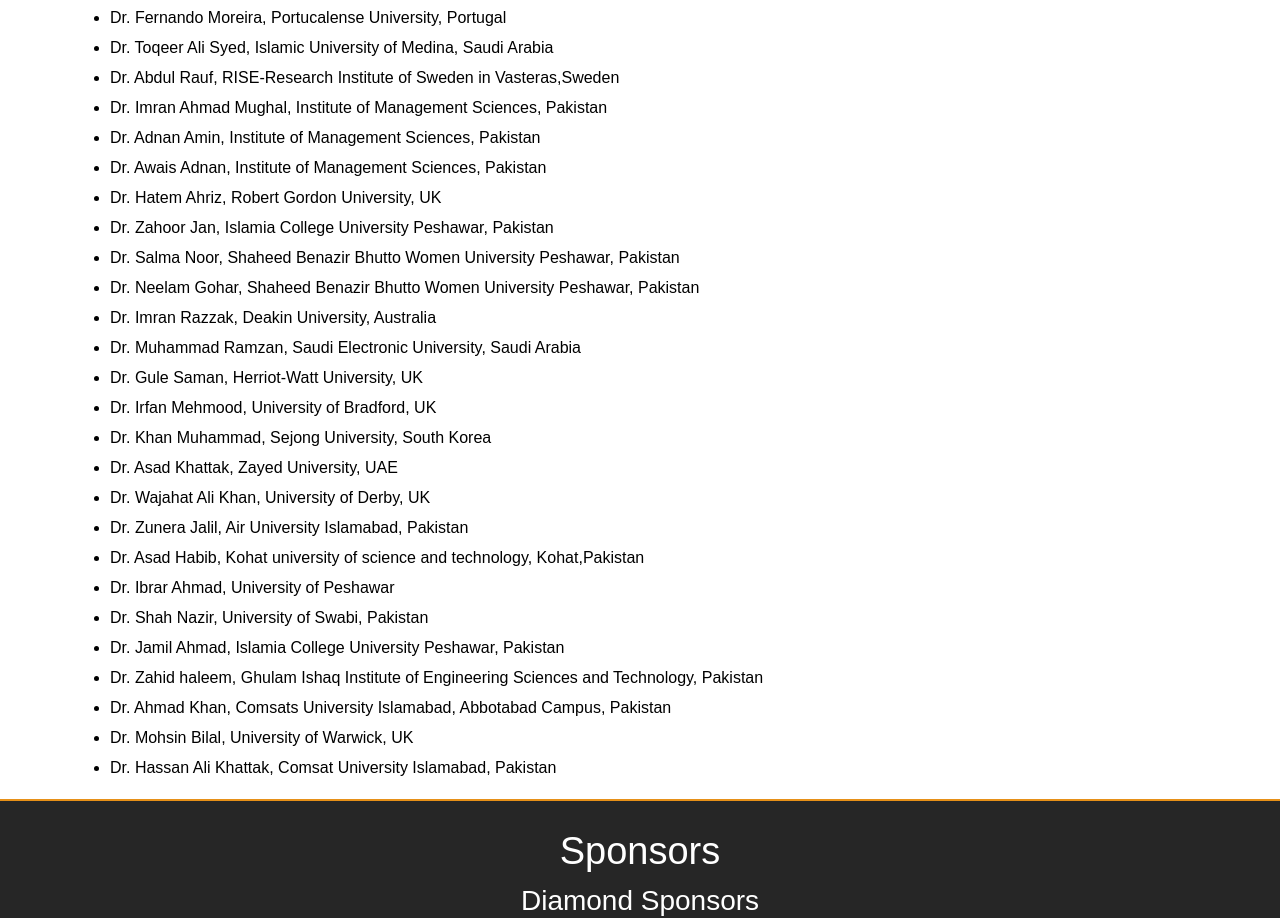
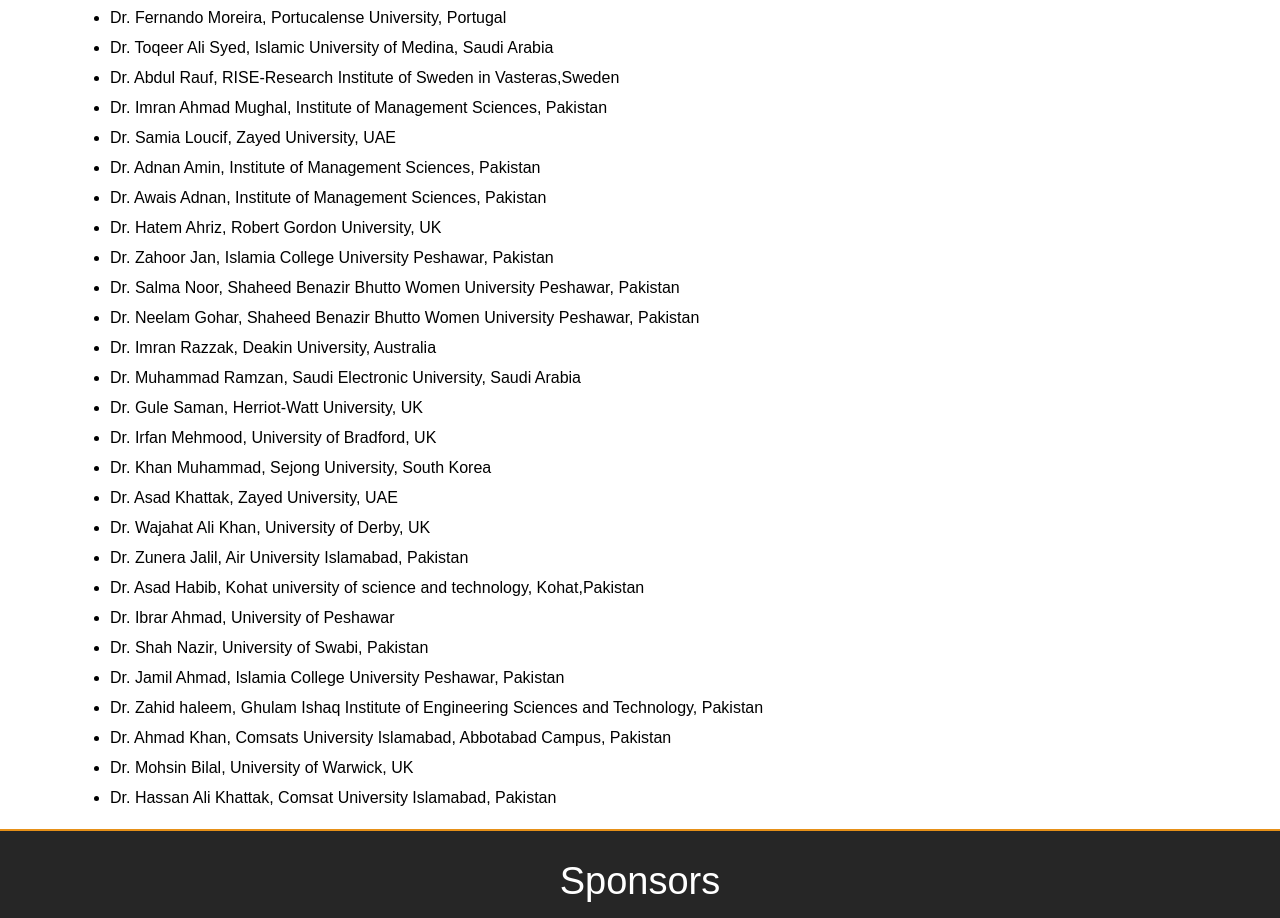
Before and after one commit to alisolehria/ICACS-site, a React (Create React App) app: page /technicalcommitee in a window 1280 px wide. Shown: the part 1200-2118 px from the top of the page. Built offline with nearby package versions, Linux system fonts and the light colour scheme.

Commit message:
minor changes

```diff
--- a/src/Organisers.js
+++ b/src/Organisers.js
@@ -35,7 +35,6 @@ class Organisers extends React.Component {
     <br/>Hadj Batatia, Heriot-Watt University, UAE - Co-chair
     <br/>Ahcene Bounceur, Bretagne Occidentale University, France - Co-chair
     <br/>Prof. Madjid Merabti, University of Sharjah, UAE
-    <br/>Dr. Samia Loucif, Zayed University, UAE
   <br/>Adrian Turcanu, Heriot-Watt University, UAE - Student Compeitition
   <br/>Hind Zantout, Heriot-Watt University, UAE
   <br/>Mohammad Hamdan, Heriot-Watt University, UAE
--- a/src/TechincalCommitee.js
+++ b/src/TechincalCommitee.js
@@ -45,6 +45,7 @@ class TechnicalCommitee extends React.Component {
   <li>Dr. Toqeer Ali Syed, Islamic University of Medina, Saudi Arabia</li>
   <li>Dr. Abdul Rauf, RISE-Research Institute of Sweden in Vasteras,Sweden</li>
   <li>Dr. Imran Ahmad Mughal, Institute of Management Sciences, Pakistan</li>
+  <li>Dr. Samia Loucif, Zayed University, UAE  </li>
   <li>Dr. Adnan Amin, Institute of Management Sciences, Pakistan</li>
   <li>Dr. Awais Adnan, Institute of Management Sciences, Pakistan</li>
   <li>Dr. Hatem Ahriz, Robert Gordon University, UK </li>
```
